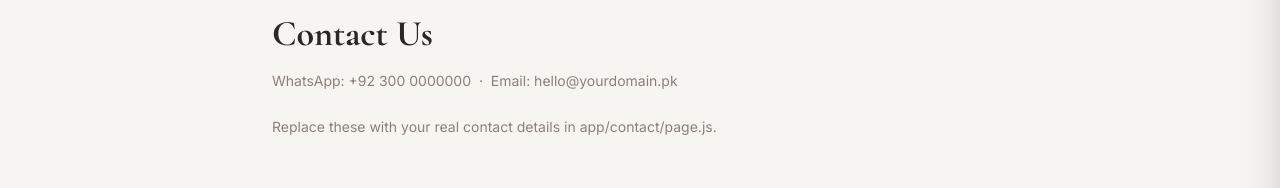
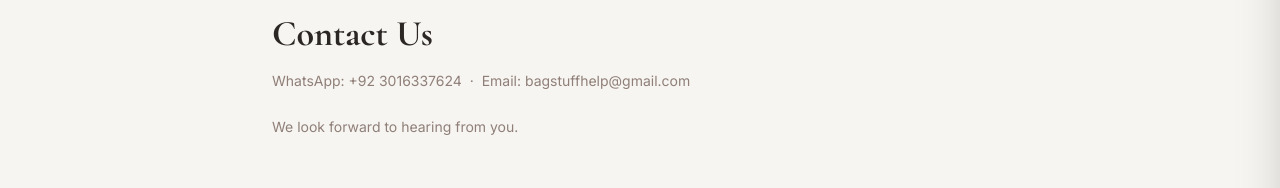
Before and after one commit to shahidusamaofficial/Bagstuff-store, a Next.js app: page /contact in a window 1280 px wide. Shown: the part 151-339 px from the top of the page. Built offline with nearby package versions, Linux system fonts and the light colour scheme; no server answers; the database is empty.

Commit message:
Update page.js

```diff
--- a/app/contact/page.js
+++ b/app/contact/page.js
@@ -5,9 +5,9 @@ export default function ContactPage() {
     <div className="max-w-3xl mx-auto px-4 py-16">
       <h1 className="font-display font-bold text-4xl mb-4" style={{ color: COLORS.ink }}>Contact Us</h1>
       <p className="text-sm leading-relaxed" style={{ color: COLORS.muted }}>
-        WhatsApp: +92 300 0000000 &nbsp;·&nbsp; Email: hello@yourdomain.pk
+        WhatsApp: +92 3016337624 &nbsp;·&nbsp; Email: bagstuffhelp@gmail.com
         <br /><br />
-        Replace these with your real contact details in app/contact/page.js.
+        We look forward to hearing from you.
       </p>
     </div>
   );
```
